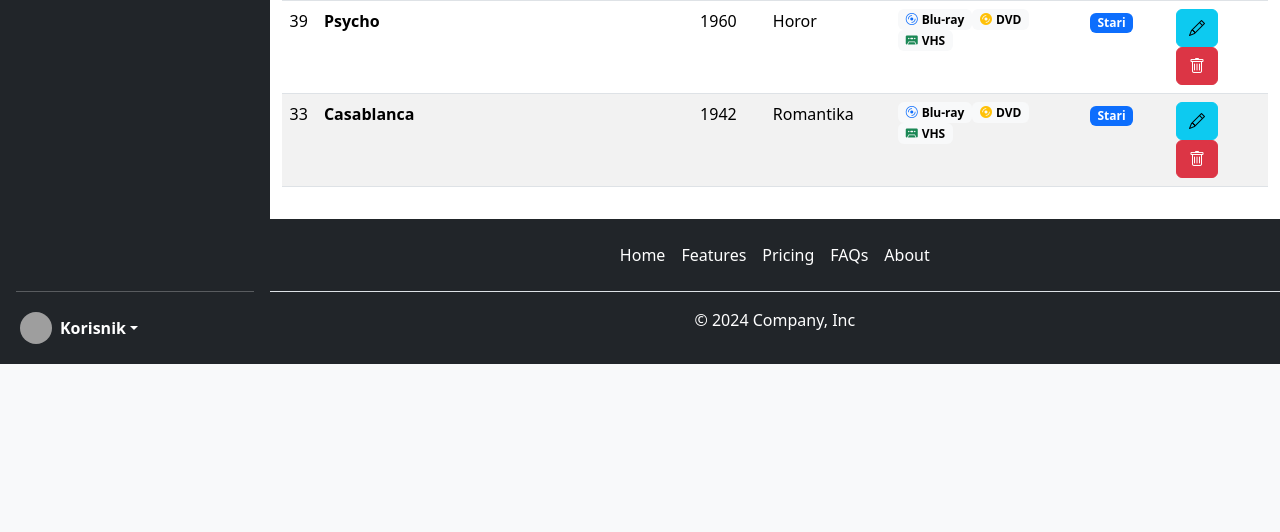
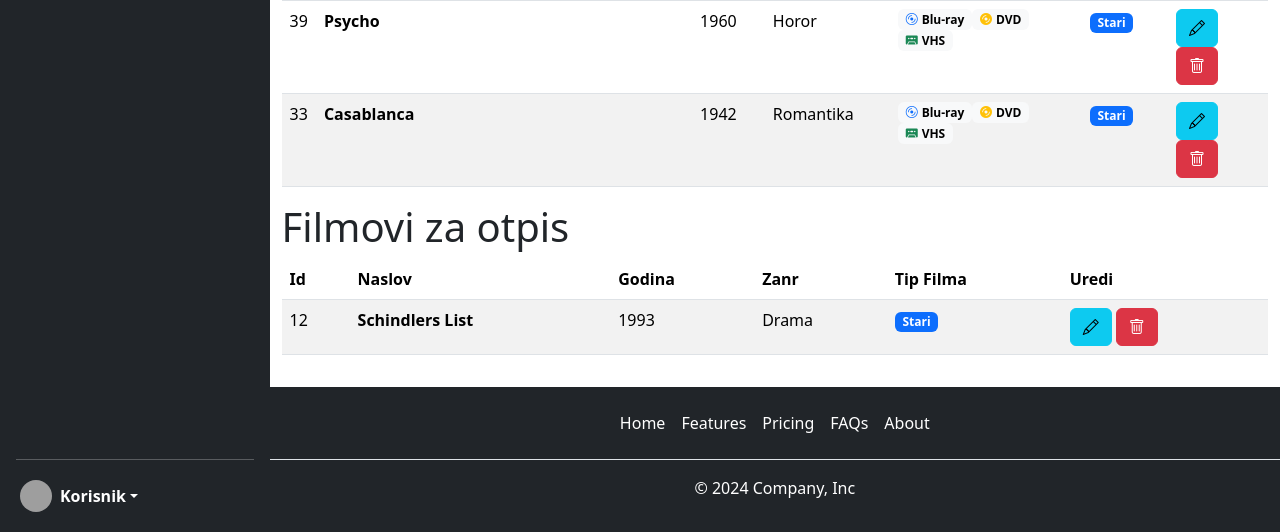
Before and after one commit to AriKajt/napredni_php, a PHP site: page /movies.php in a window 1280 px wide. Shown: the part 5137-5669 px from the top of the page. Before the commit the page ends 5501 px from the top, so only its background shows below. Run offline with PHP 8.4, Linux system fonts and the light colour scheme; data comes from the database, SQL or seed files in the repository; grey boxes are pictures that could not be loaded.

Commit message:
updated page titles and added movies to discard table

```diff
--- a/genres.php
+++ b/genres.php
@@ -17,5 +17,6 @@ $genres = mysqli_fetch_all($result, MYSQLI_ASSOC);
 
 mysqli_close($connection);
 
+$title = "Zanrovi - Admin";
 
 require 'genres.view.php';
--- a/members.php
+++ b/members.php
@@ -19,6 +19,7 @@ $members = mysqli_fetch_all($result, MYSQLI_ASSOC);
 
 mysqli_close($connection);
 
+$title = "Clanovi - Admin";
 
 require 'members.view.php';
 
--- a/movies.php
+++ b/movies.php
@@ -38,6 +38,36 @@ foreach ($movies as $key => $movie)
     $movies[$key]['medij'] = $mediji[$key];
 }
 
+
+$sql = "SELECT
+    f.id,
+    f.naslov,
+    f.godina,
+    z.ime as zanr,
+    c.tip_filma
+FROM
+    kopija k
+    JOIN mediji m ON m.id = k.medij_id
+    RIGHT JOIN filmovi f ON f.id = k.film_id
+    JOIN zanrovi z ON z.id = f.zanr_id
+    JOIN cjenik c ON c.id = f.cjenik_id
+WHERE m.tip IS NULL
+GROUP BY f.id
+ORDER BY
+    f.godina DESC,
+    f.naslov;
+";
+
+$result = mysqli_query($connection, $sql);
+
+if (mysqli_num_rows($result) === 0) {
+    die("There are no movies to be discarded in our database!");
+}
+
+$moviesDiscard = mysqli_fetch_all($result, MYSQLI_ASSOC);
+
 mysqli_close($connection);
 
+$title = "Filmovi - Admin";
+
 require 'movies.view.php';
--- a/movies.view.php
+++ b/movies.view.php
@@ -51,6 +51,35 @@
             <?php endforeach ?>
         </tbody>
     </table>
+
+    <h1>Filmovi za otpis</h1>
+    <table class="table table-striped">
+        <thead>
+            <tr>
+                <th>Id</th>
+                <th>Naslov</th>
+                <th>Godina</th>
+                <th>Zanr</th>
+                <th>Tip Filma</th>
+                <th>Uredi</th>
+            </tr>
+        </thead>
+        <tbody>
+            <?php foreach ($moviesDiscard as $movie): ?>
+                <tr>
+                    <td><?= $movie['id'] ?></td>
+                    <td style="font-weight:bold"><?= $movie['naslov'] ?></td>
+                    <td><?= $movie['godina'] ?></td>
+                    <td><?= $movie['zanr'] ?></td>
+                    <td><span class="badge text-bg-primary float-middle"><?= $movie['tip_filma']?></span></td>
+                    <td>
+                        <a href="#" class="btn btn-info" data-bs-toggle="tooltip" data-bs-placement="top" data-bs-title="Edit Movie"><i class="bi bi-pencil"></i></a>
+                        <button class="btn btn-danger" data-bs-toggle="tooltip" data-bs-placement="top" data-bs-title="Delete Movie"><i class="bi bi-trash"></i></button>
+                    </td>
+                </tr>
+            <?php endforeach ?>
+        </tbody>
+    </table>
 </main>
 
 <?php include_once 'partials/footer.php' ?>
--- a/partials/header.php
+++ b/partials/header.php
@@ -4,7 +4,7 @@
 <head>
     <meta charset="utf-8">
     <meta name="viewport" content="width=device-width, initial-scale=1">
-    <title>Videoteka Admin</title>
+    <title><?= $title ?></title>
     <link href="https://cdn.jsdelivr.net/npm/bootstrap@5.3.2/dist/css/bootstrap.min.css" rel="stylesheet" integrity="sha384-T3c6CoIi6uLrA9TneNEoa7RxnatzjcDSCmG1MXxSR1GAsXEV/Dwwykc2MPK8M2HN" crossorigin="anonymous">
     <link rel="stylesheet" href="https://cdn.jsdelivr.net/npm/bootstrap-icons@1.11.3/font/bootstrap-icons.min.css">
     <link rel="stylesheet" href="assets/styles.css">
```
